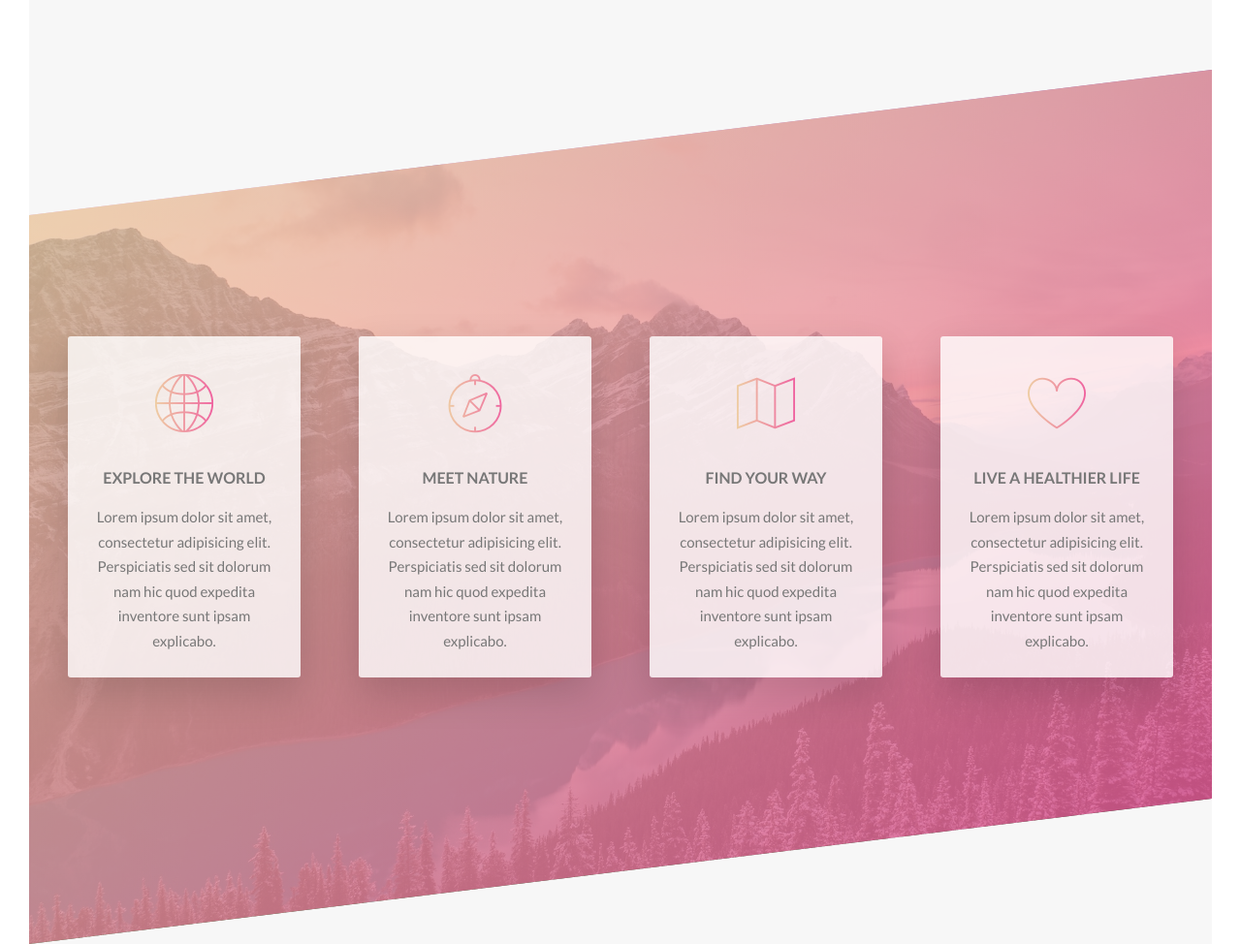
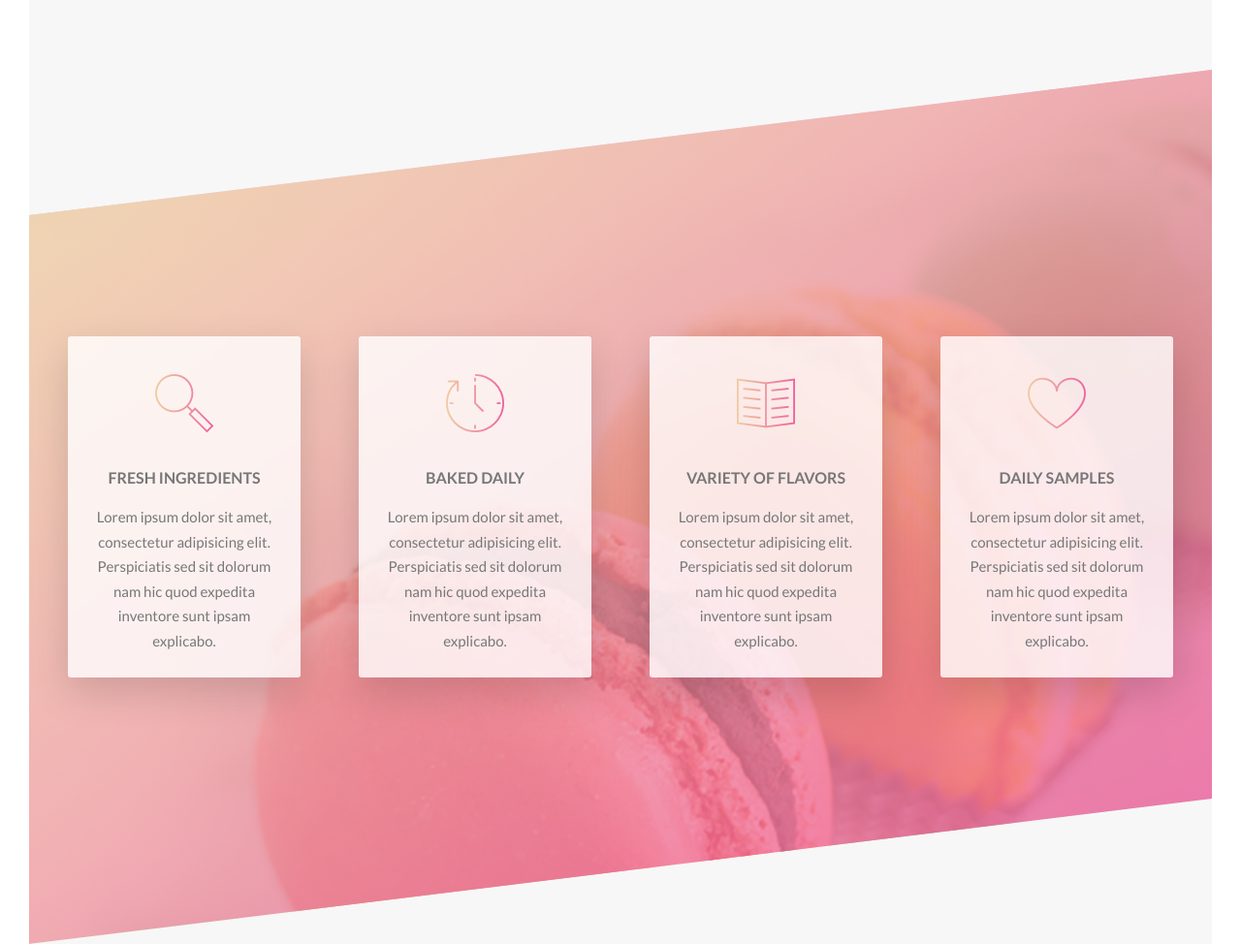
Before and after one commit to barnettm/Udemy-advanced-css, a website: page starter/index.html in a window 1280 px wide. Shown: the part 1419-2393 px from the top of the page at 97% size. Drawn offline with Linux system fonts and the light colour scheme.

Commit message:
card section complete

```diff
--- a/starter/index.html
+++ b/starter/index.html
@@ -64,7 +64,7 @@
                             We're a home-based baking business that specializes in the making of French macarons, a gluten- free pastry item made from ground almonds. Our shop has been recognized as the connoisseurs of this delicious French pastry because of the wonderful variety of flavors from our great master chefs.
                     </p>
 
-                    <h3 class="heading-tertiary u-margin-bottom-small">Live adventures like you never have before</h3>
+                    <h3 class="heading-tertiary u-margin-bottom-small">Macarons made by hand with fresh ingredients</h3>
                     <p class="paragraph">
                             Renowned macarons, French delights can be met in a variety of flavors and colors and are brilliant precisely because of their simplicity - a crispy coating, but delicate in a loose blanket jam, chocolate butter cream spread is inviting, and combines perfectly with champagne or white wine.
                     </p>
@@ -87,8 +87,8 @@
             <div class="row">
                 <div class="col-1-of-4">
                     <div class="feature-box">
-                        <i class="feature-box__icon icon-basic-world"></i>
-                        <h3 class="heading-tertiary u-margin-bottom-small">Explore the world</h3>
+                        <i class="feature-box__icon icon-basic-magnifier"></i>
+                        <h3 class="heading-tertiary u-margin-bottom-small">Fresh Ingredients</h3>
                         <p class="feature-box__text">
                             Lorem ipsum dolor sit amet, consectetur adipisicing elit. Perspiciatis sed sit dolorum nam hic quod expedita inventore sunt ipsam explicabo.
                         </p>
@@ -98,8 +98,8 @@
 
                 <div class="col-1-of-4">
                     <div class="feature-box">
-                        <i class="feature-box__icon icon-basic-compass"></i>
-                        <h3 class="heading-tertiary u-margin-bottom-small">Meet nature</h3>
+                        <i class="feature-box__icon icon-basic-clockwise"></i>
+                        <h3 class="heading-tertiary u-margin-bottom-small">Baked Daily</h3>
                         <p class="feature-box__text">
                             Lorem ipsum dolor sit amet, consectetur adipisicing elit. Perspiciatis sed sit dolorum nam hic quod expedita inventore sunt ipsam explicabo.
                         </p>
@@ -108,8 +108,8 @@
 
                 <div class="col-1-of-4">
                     <div class="feature-box">
-                        <i class="feature-box__icon icon-basic-map"></i>
-                        <h3 class="heading-tertiary u-margin-bottom-small">Find your way</h3>
+                        <i class="feature-box__icon icon-basic-spread-text"></i>
+                        <h3 class="heading-tertiary u-margin-bottom-small">Variety of Flavors</h3>
                         <p class="feature-box__text">
                             Lorem ipsum dolor sit amet, consectetur adipisicing elit. Perspiciatis sed sit dolorum nam hic quod expedita inventore sunt ipsam explicabo.
                         </p>
@@ -119,7 +119,7 @@
                 <div class="col-1-of-4">
                     <div class="feature-box">
                         <i class="feature-box__icon icon-basic-heart"></i>
-                        <h3 class="heading-tertiary u-margin-bottom-small">Live a healthier life</h3>
+                        <h3 class="heading-tertiary u-margin-bottom-small">Daily Samples</h3>
                         <p class="feature-box__text">
                             Lorem ipsum dolor sit amet, consectetur adipisicing elit. Perspiciatis sed sit dolorum nam hic quod expedita inventore sunt ipsam explicabo.
                         </p>
--- a/starter/sass/pages/home.scss
+++ b/starter/sass/pages/home.scss
@@ -14,7 +14,7 @@
         to right bottom,
         rgba($color-primary-light, 0.8),
         rgba($color-primary-dark, 0.8)),
-    url(../img/nat-4.jpg);
+    url(../mboutique/images/our-macarons-image.png);
     background-size: cover;
     margin-top: -10rem;
 
```
Also changed, not shown: starter/css/style.css.
